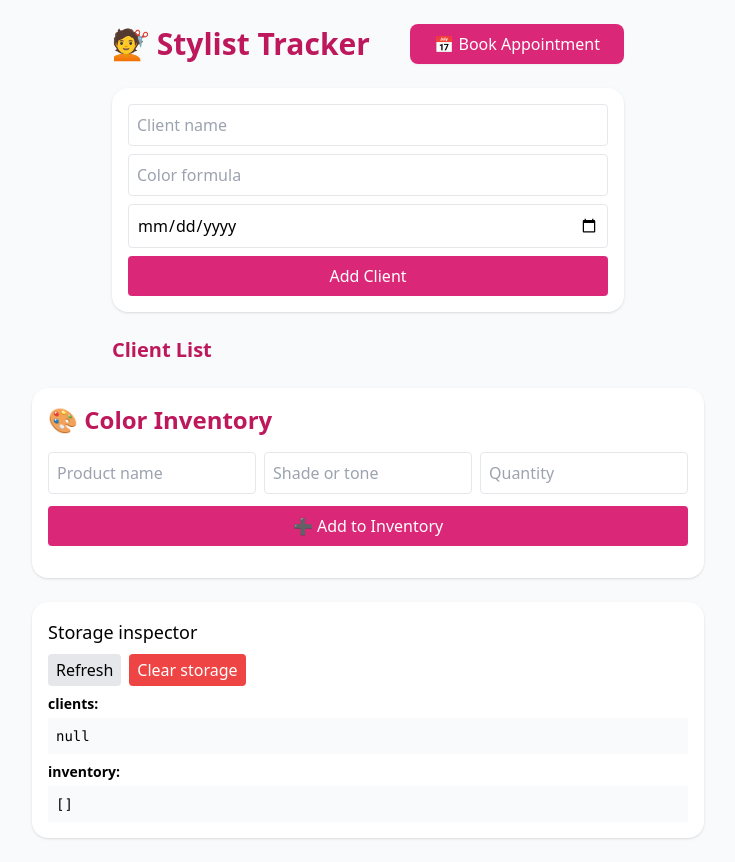
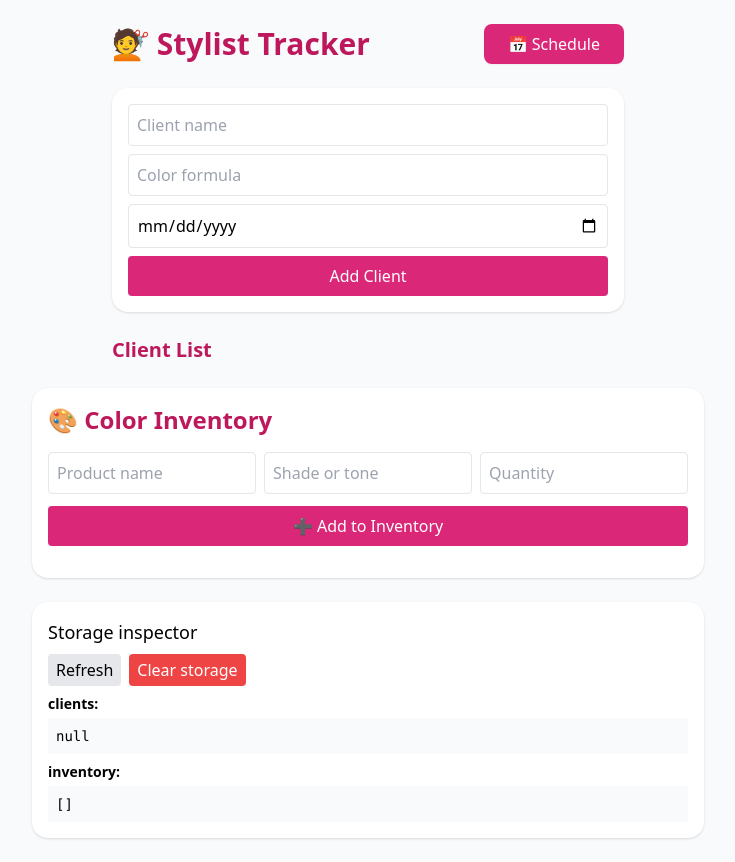
Before and after one commit to baileypatrick565-blip/Stylist-Tracker, a React (Vite) app: page / in a window 1280 px wide. Shown: the whole page, without its empty margins (272-1007 px from the left). Built offline with nearby package versions, Linux system fonts and the light colour scheme; the HTML template or start-up script is replaced by a standard one.

Commit message:
Change 'Book Appointment' button text to 'Schedule'

```diff
--- a/src/App.jsx
+++ b/src/App.jsx
@@ -73,7 +73,7 @@ export default function App() {
           rel="noopener noreferrer"
           className="bg-pink-600 hover:bg-pink-700 text-white px-6 py-2 rounded-lg flex items-center gap-2 shadow-sm"
         >
-          📅 Book Appointment
+          📅 Schedule
         </a>
       </div>
 
```
